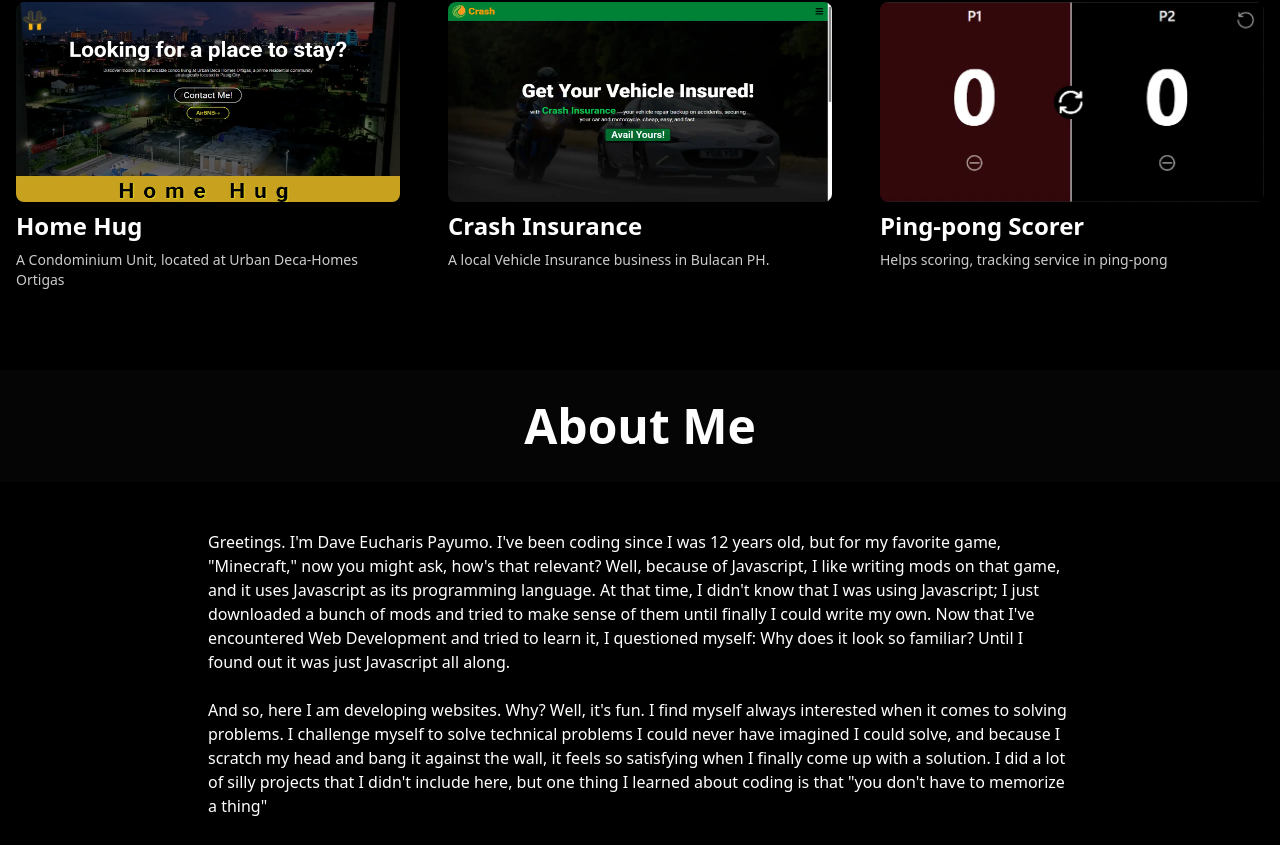
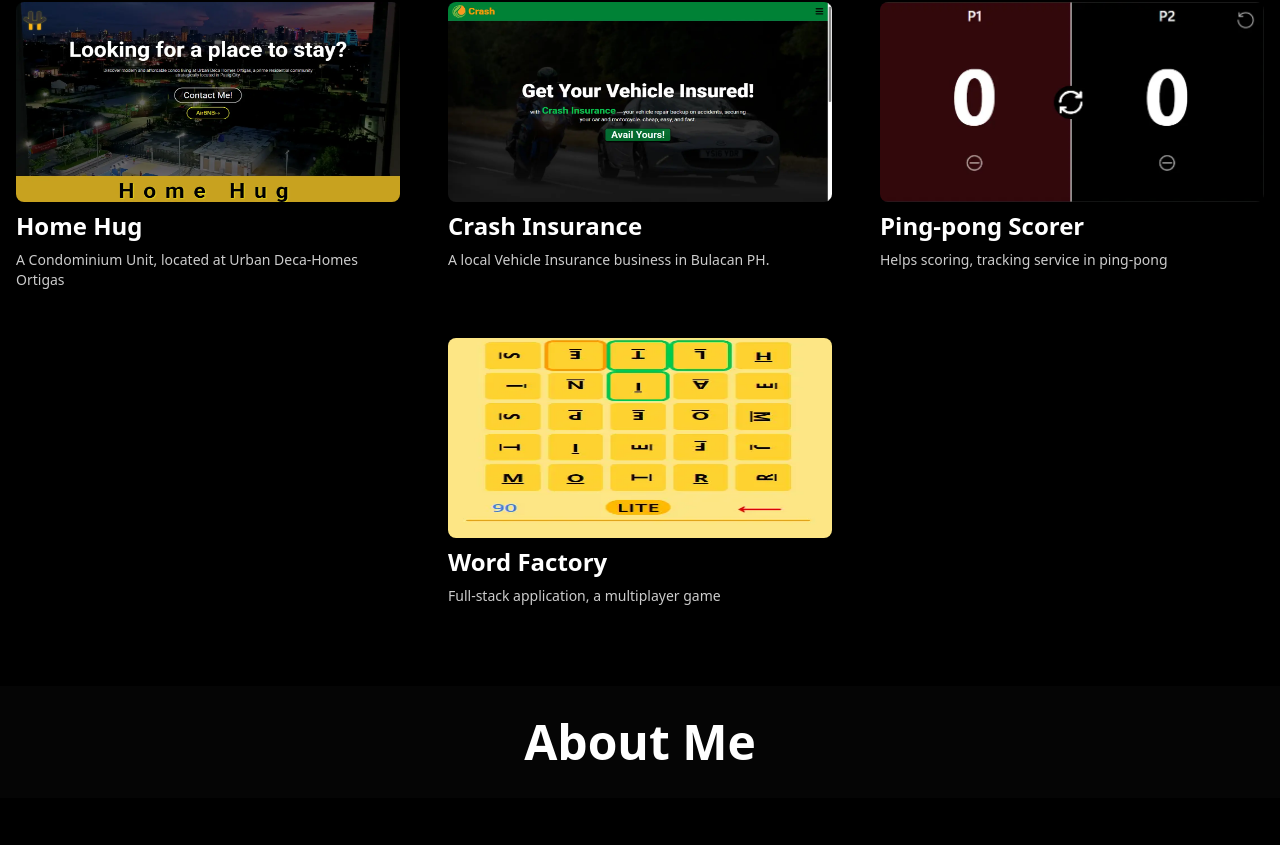
Before and after one commit to DaveEucharis/Portfolio, a React (Vite) app: page / in a window 1280 px wide. Shown: the part 1014-1859 px from the top of the page. Built offline with nearby package versions, Linux system fonts and the light colour scheme.

Commit message:
added new Project

```diff
--- a/src/components/Projects.tsx
+++ b/src/components/Projects.tsx
@@ -1,6 +1,7 @@
 import homehugSS from "../assets/HomeHug.webp";
 import crashSS from "../assets/Crash.webp";
 import pingpongScorerSS from "../assets/Pingpong-Scorer.webp";
+import wordFactorySS from "../assets/word-factory.webp";
 
 type projectsData = {
   img: string;
@@ -29,6 +30,12 @@ const Projects = () => {
       details: "Helps scoring, tracking service in ping-pong",
       link: "https://pingpong-scorer.vercel.app/",
     },
+    {
+      img: wordFactorySS,
+      title: "Word Factory",
+      details: "Full-stack application, a multiplayer game",
+      link: "https://word-factory.vercel.app/",
+    },
   ];
 
   return (
```
Also changed, not shown: src/assets/word-factory.webp (added).
